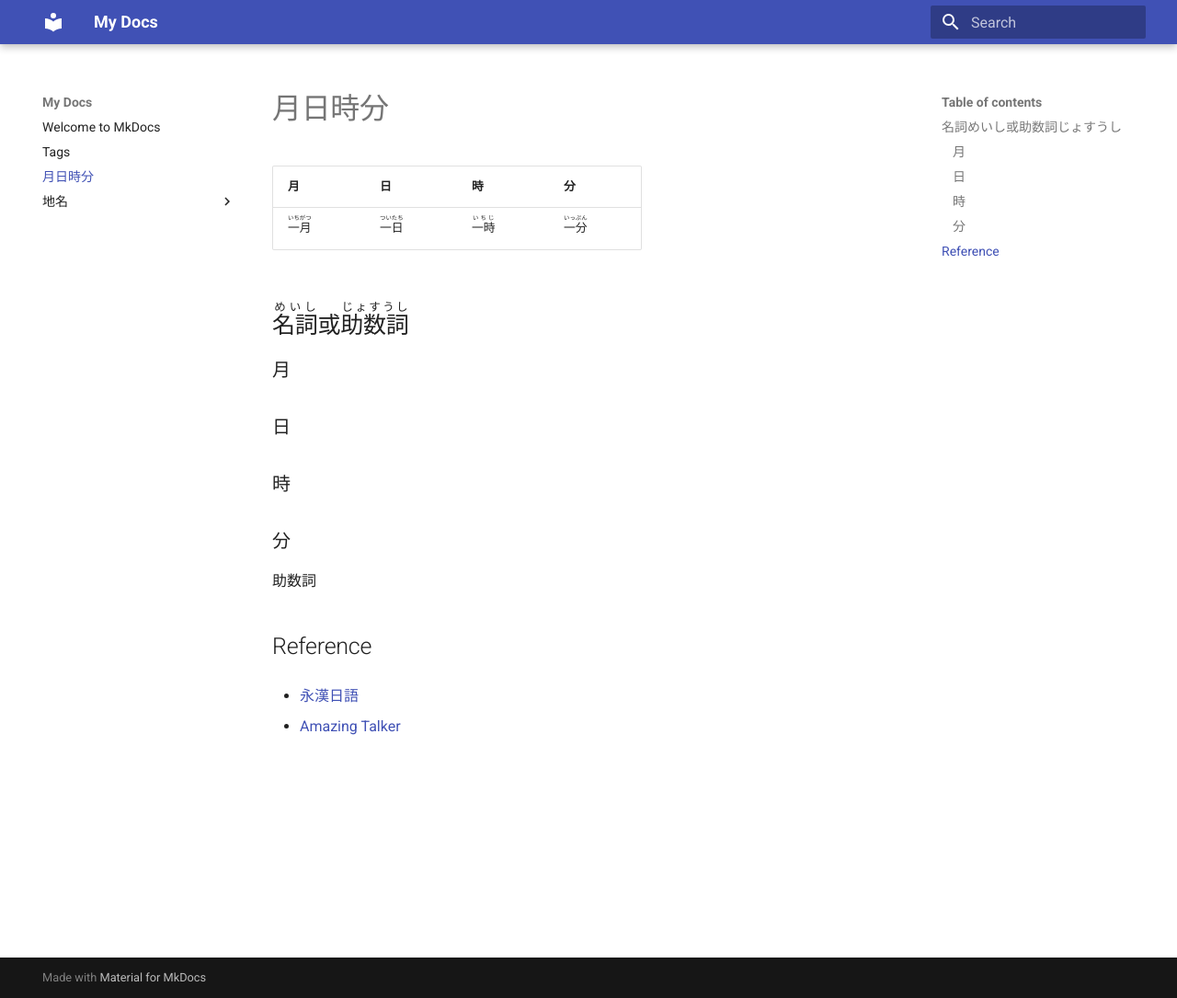
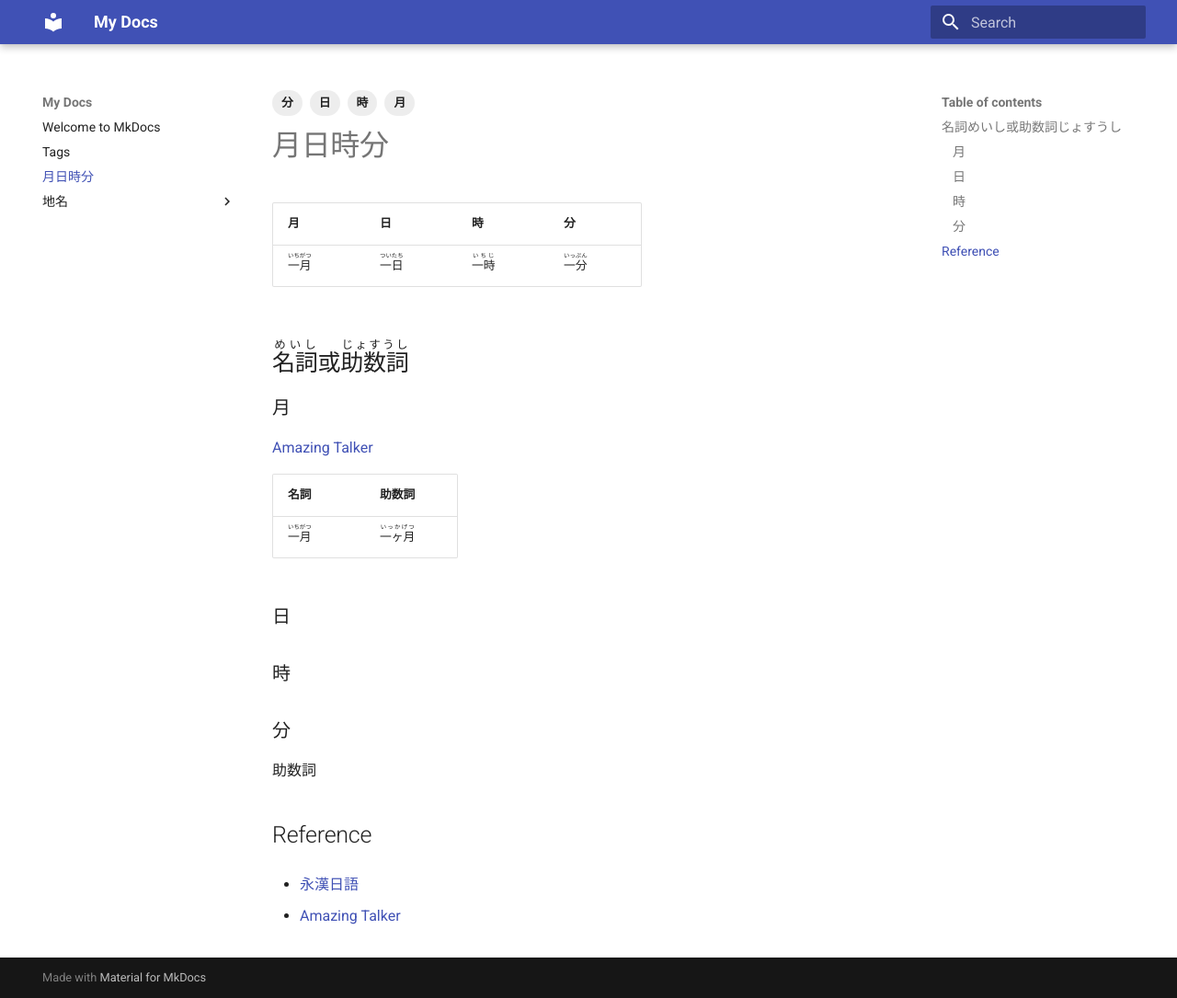
Before and after one commit to luomein/my_jp_dict, an MkDocs documentation site: the page built from docs/月日時分.md, in a window 1280 px wide and 1085 px high. Shown: the whole window at 92% size. Built offline with MkDocs 1.6.1 and Material for MkDocs 9.7.7, drawn with Linux system fonts in a browser that asks for light colours.

Commit message:
Update 月日時分.md

```diff
--- a/docs/月日時分.md
+++ b/docs/月日時分.md
@@ -1,3 +1,10 @@
+---
+tags:
+  - 月
+  - 日
+  - 時
+  - 分
+---
 # 月日時分
 
 
@@ -10,6 +17,13 @@
 ## <ruby>名詞<rt>めいし</rt></ruby>或<ruby>助数詞<rt>じょすうし</rt></ruby>
 
 ### 月
+
+[Amazing Talker](https://tw.amazingtalker.com/blog/zh-tw/zh-jap/11497/)
+
+| 名詞 | 助数詞 |
+| -- | -- |
+| <ruby>一月<rt>いちがつ</rt></ruby> | <ruby>一ヶ月<rt>いっかげつ</rt></ruby> |
+
 
 ### 日
 
```
